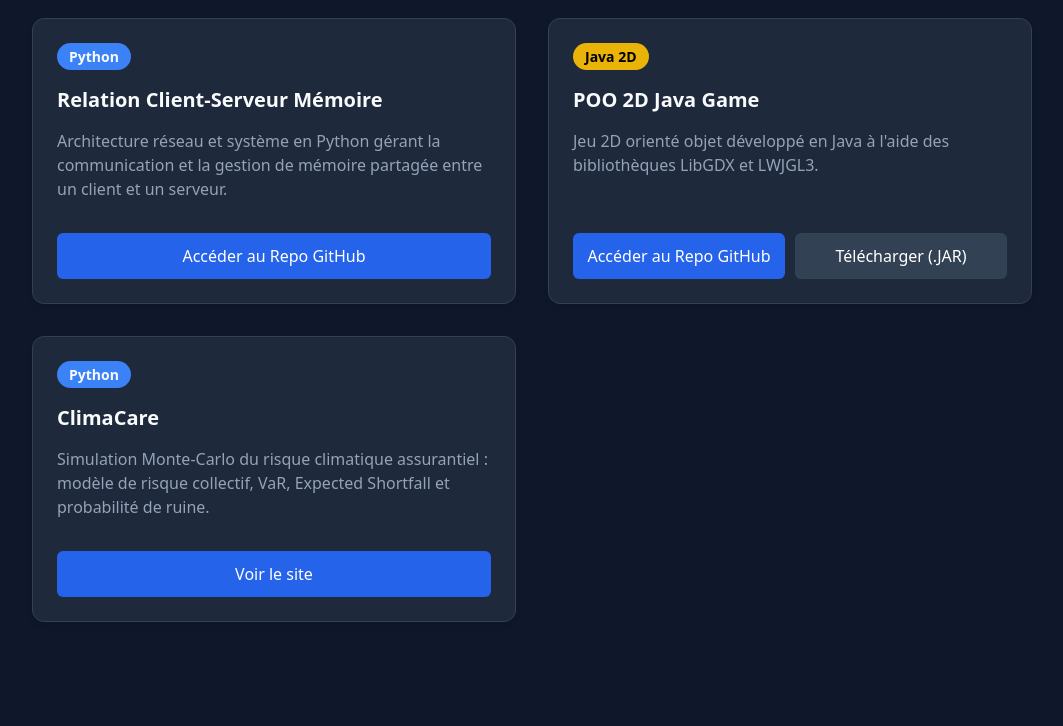
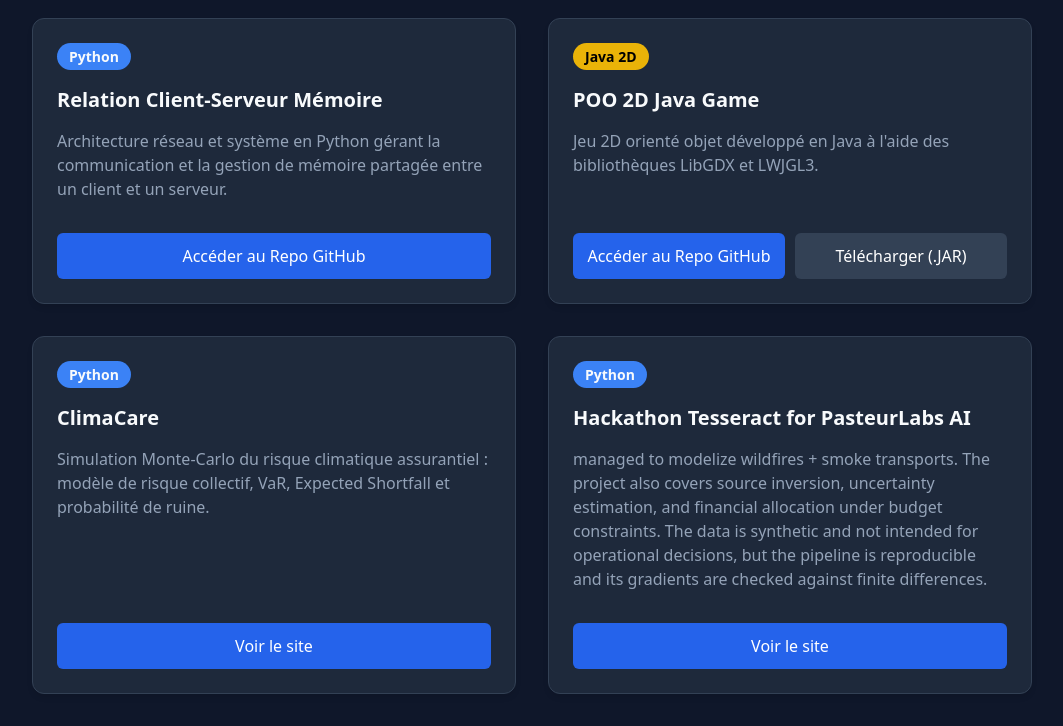
Before and after one commit to lucasbertin06/lucasbertin06.github.io, a plain HTML site: page index.html in a window 1280 px wide. Shown: the part 118-844 px from the top of the page, without its empty margins (108-1171 px from the left). Before the commit the page ends 800 px from the top, so only its background shows below. Drawn offline with Linux system fonts and the light colour scheme.

Commit message:
Update index.html

```diff
--- a/index.html
+++ b/index.html
@@ -110,6 +110,17 @@
       </div>
     </article>
 
+    <!-- Hackathon Tesseract pour PasteurLabs AI -->
+    <article class="project-card">
+      <span class="tag">Python</span>
+      <h2>Hackathon Tesseract for PasteurLabs AI</h2>
+      <p>managed to modelize wildfires + smoke transports.  The project also covers source inversion, uncertainty estimation, and financial allocation under budget constraints. The data is synthetic and not intended for operational decisions, but the pipeline is reproducible and its gradients are checked against finite differences.</p>
+
+      <div class="btn-container">
+        <a href="https://github.com/lucasbertin06/ClimatCareRisk" target="_blank" class="btn">Voir le site</a>
+      </div>
+    </article>
+
   </div>
 
 </body>
```
